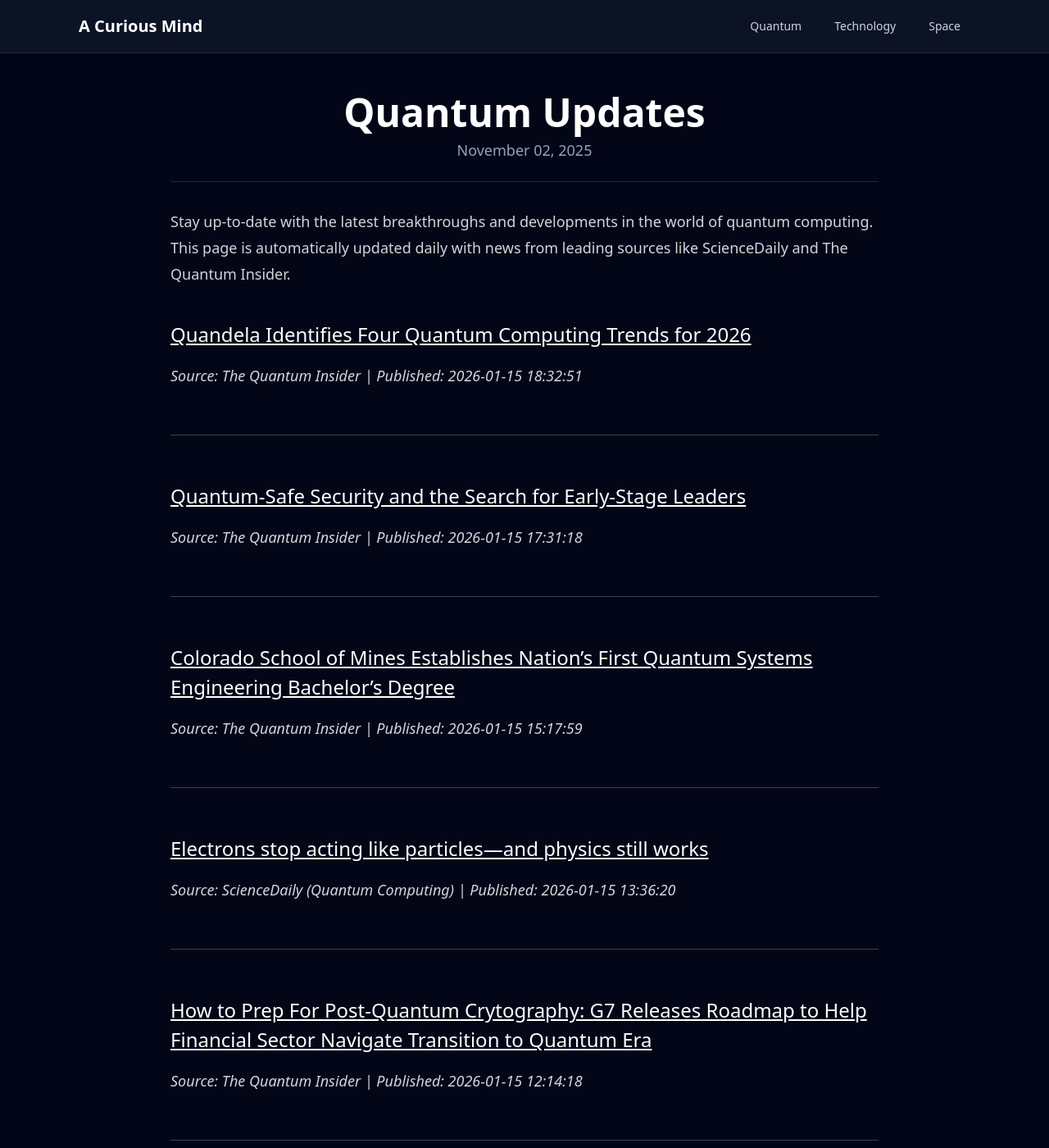
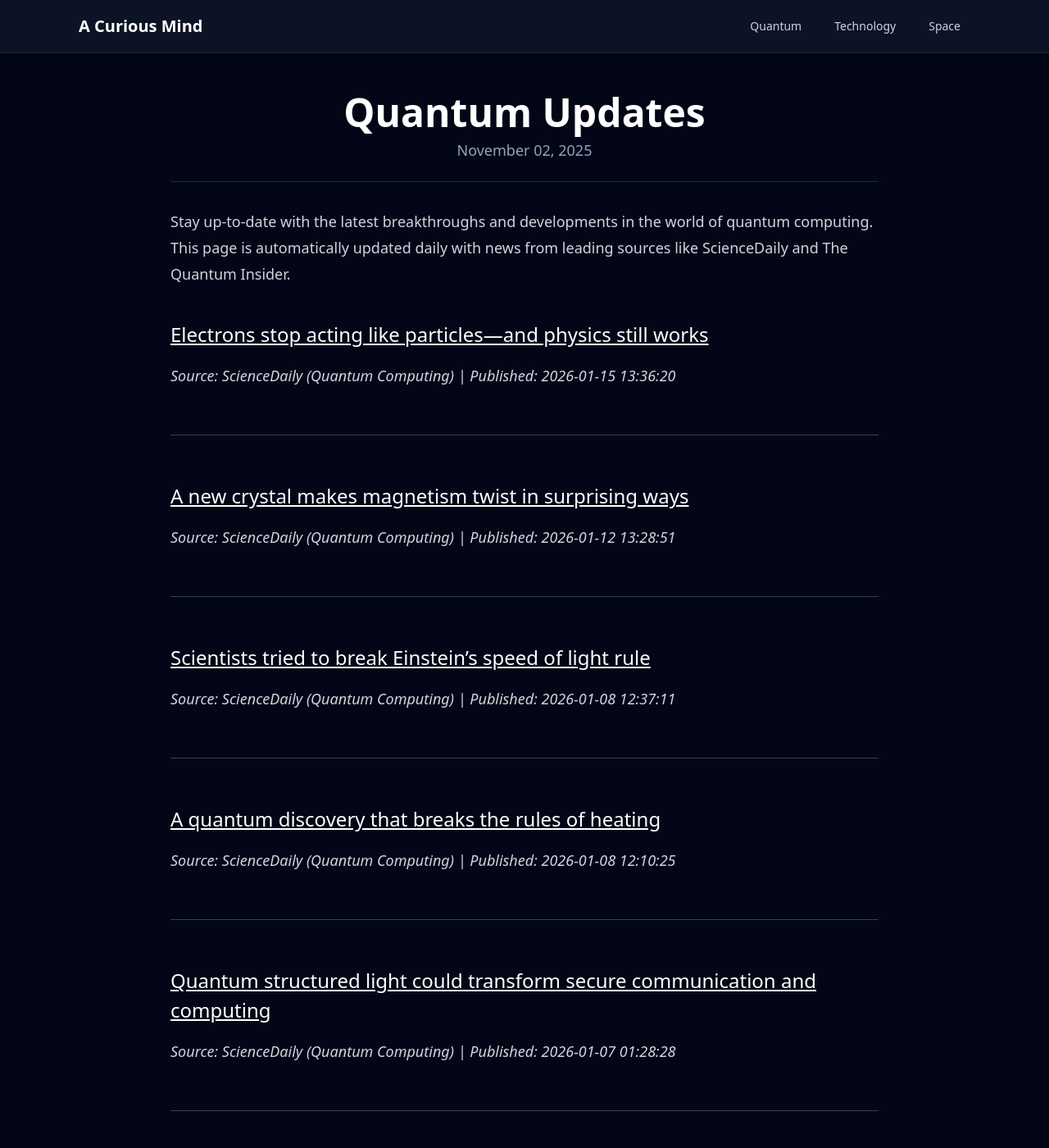
Before and after one commit to onehl7/onehl7.github.io, a Jekyll site: the page built from _posts/2025-11-02-quantum-updates.md, in a window 1280 px wide and 1400 px high. Shown: the whole window at 82% size. Built offline with Jekyll 4.4.1, drawn with Linux system fonts in a browser that asks for light colours; nearby versions of some CDN libraries; some of the changed text lies outside the part shown.

Commit message:
Update quantum news data

```diff
--- a/_data/quantum_news.json
+++ b/_data/quantum_news.json
@@ -1,39 +1,9 @@
 [
-  {
-    "source": "The Quantum Insider",
-    "title": "Quandela Identifies Four Quantum Computing Trends for 2026",
-    "link": "https://thequantuminsider.com/2026/01/15/quandela-quantum-computing-trends-2026/",
-    "published": "2026-01-15 18:32:51"
-  },
-  {
-    "source": "The Quantum Insider",
-    "title": "Quantum-Safe Security and the Search for Early-Stage Leaders",
-    "link": "https://thequantuminsider.com/2026/01/15/quantum-safe-security-and-the-search-for-early-stage-leaders/",
-    "published": "2026-01-15 17:31:18"
-  },
-  {
-    "source": "The Quantum Insider",
-    "title": "Colorado School of Mines Establishes Nation\u2019s First Quantum Systems Engineering Bachelor\u2019s Degree",
-    "link": "https://thequantuminsider.com/2026/01/15/colorado-school-of-mines-quantum-systems-engineering-bachelors/",
-    "published": "2026-01-15 15:17:59"
-  },
   {
     "source": "ScienceDaily (Quantum Computing)",
     "title": "Electrons stop acting like particles\u2014and physics still works",
     "link": "https://www.sciencedaily.com/releases/2026/01/260115022758.htm",
     "published": "2026-01-15 13:36:20"
-  },
-  {
-    "source": "The Quantum Insider",
-    "title": "How to Prep For Post-Quantum Crytography: G7 Releases Roadmap to Help Financial Sector Navigate Transition to Quantum Era",
-    "link": "https://thequantuminsider.com/2026/01/15/how-to-prep-for-post-quantum-crytography-g7-releases-roadmap-to-help-financial-sector-navigate-transition-to-quantum-era/",
-    "published": "2026-01-15 12:14:18"
-  },
-  {
-    "source": "The Quantum Insider",
-    "title": "01 Quantum and Hitachi Solutions Create Deploy PQC in DoMobile Ver.5",
-    "link": "https://thequantuminsider.com/2026/01/15/01-quantum-and-hitachi-solutions-create-deploy-pqc-in-domobile-ver-5/",
-    "published": "2026-01-15 10:25:38"
   },
   {
     "source": "ScienceDaily (Quantum Computing)",
```
